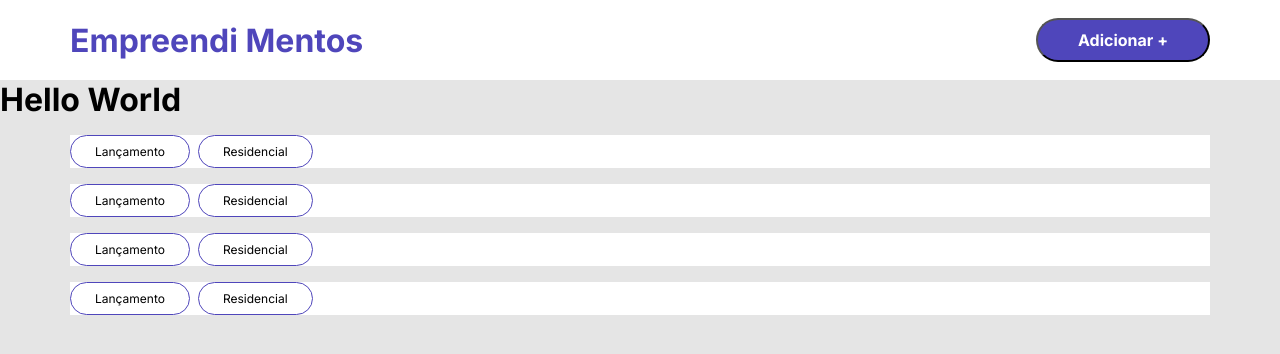
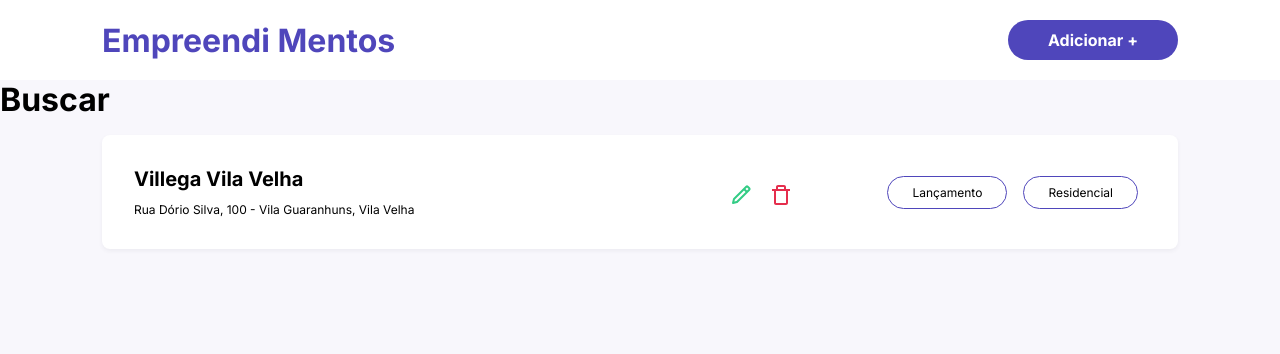
Before and after one commit to gabrielpaiv/empreendimentos, a Next.js app: page / in a window 1280 px wide. Shown: the top 354 px of the page. Built offline with nearby package versions, Linux system fonts and the light colour scheme.

Commit message:
Added Enterprise Component Updated Header and Button styles Added React Icons Updated Global Styles Updated README.md

```diff
--- a/package.json
+++ b/package.json
@@ -14,6 +14,7 @@
     "next": "11.1.2",
     "react": "17.0.2",
     "react-dom": "17.0.2",
+    "react-icons": "^4.3.1",
     "styled-components": "^5.3.1"
   },
   "devDependencies": {
--- a/src/components/Button/styles.ts
+++ b/src/components/Button/styles.ts
@@ -7,4 +7,5 @@ export const ActionButton = styled.button`
   border-radius: 4.5rem;
   font-size: 1rem;
   font-weight: 700;
+  border: none;
 `
--- a/src/components/Enterprise/index.tsx
+++ b/src/components/Enterprise/index.tsx
@@ -1,13 +1,53 @@
-import { Container, Tag, Wrapper } from './styles'
+import {
+  ActionButton,
+  Actions,
+  Container,
+  Content,
+  Address,
+  Tag,
+  Title,
+  TagWrapper,
+  InfoWrapper
+} from './styles'
+import { BiTrashAlt, BiPencil } from 'react-icons/bi'
 
-export function Enterprise() {
+interface EnterpriseProps {
+  title: string
+  address: string
+  tags: string[]
+  edit: () => void
+  remove: () => void
+}
+
+export function Enterprise({
+  title,
+  address,
+  tags,
+  edit,
+  remove
+}: EnterpriseProps) {
   return (
     <Container>
-      <Wrapper></Wrapper>
-      <Wrapper>
-        <Tag>Lançamento</Tag>
-        <Tag>Residencial</Tag>
-      </Wrapper>
+      <Content>
+        <InfoWrapper>
+          <Title>{title}</Title>
+          <Address>{address}</Address>
+        </InfoWrapper>
+        <Actions>
+          <ActionButton onClick={edit}>
+            <BiPencil color="var(--green)" size="1.5rem" />
+          </ActionButton>
+          <ActionButton onClick={remove}>
+            <BiTrashAlt color="var(--red)" size="1.5rem" />
+          </ActionButton>
+        </Actions>
+
+        <TagWrapper>
+          {tags.map(tag => (
+            <Tag key={title + tag}>{tag}</Tag>
+          ))}
+        </TagWrapper>
+      </Content>
     </Container>
   )
 }
--- a/src/components/Enterprise/styles.ts
+++ b/src/components/Enterprise/styles.ts
@@ -3,18 +3,58 @@ import styled from 'styled-components'
 export const Container = styled.div`
   max-width: 1140px;
   margin: 1rem auto;
+  padding: 0 2rem;
+`
+
+export const Content = styled.div`
   display: flex;
   background: var(--white);
+  justify-content: space-between;
+  border-radius: 0.5rem;
+  height: 7.125rem;
+  box-shadow: 0 2px 4px 0 #302e450f;
+  position: relative;
 `
+
 export const Tag = styled.div`
   border-radius: 4.5rem;
   border: 1px solid var(--blue);
   padding: 0.5rem 1.5rem;
   font-size: 0.75rem;
-  margin-right: 0.5rem;
+  margin: 0.5rem;
 `
 
-export const Wrapper = styled.div`
+export const TagWrapper = styled.div`
   display: flex;
   align-items: center;
+  margin: 2rem;
 `
+
+export const InfoWrapper = styled.div`
+  display: flex;
+  flex-direction: column;
+  margin: 2rem;
+  justify-content: space-between;
+`
+
+export const Title = styled.h3`
+  font-weight: 700;
+  font-size: 1.25rem;
+  max-width: 650px;
+`
+
+export const Address = styled.h5`
+  font-size: 0.75rem;
+  font-weight: 400;
+`
+
+export const Actions = styled.div`
+  position: absolute;
+  right: 35%;
+  top: 35%;
+`
+export const ActionButton = styled.button`
+  background: inherit;
+  border: none;
+  margin: 0.5rem;
+`
--- a/src/components/Header/styles.ts
+++ b/src/components/Header/styles.ts
@@ -7,6 +7,7 @@ export const Container = styled.header`
 export const Content = styled.div`
   max-width: 1140px;
   margin: 0 auto;
+  padding: 0 2rem;
   height: 5rem;
   display: flex;
   align-items: center;
--- a/src/pages/index.tsx
+++ b/src/pages/index.tsx
@@ -9,11 +9,14 @@ export default function Home() {
         <title>Empreendi Mentos</title>
       </Head>
       <Header action={() => console.log('oie')} />
-      <h1>Hello World</h1>
-      <Enterprise />
-      <Enterprise />
-      <Enterprise />
-      <Enterprise />
+      <h1>Buscar</h1>
+      <Enterprise
+        title="Villega Vila Velha"
+        address="Rua Dório Silva, 100 - Vila Guaranhuns, Vila Velha"
+        tags={['Lançamento', 'Residencial']}
+        edit={() => console.log('Editando...')}
+        remove={() => console.log('Removendo...')}
+      />
     </>
   )
 }
--- a/src/styles/global.ts
+++ b/src/styles/global.ts
@@ -2,7 +2,7 @@ import { createGlobalStyle } from 'styled-components'
 
 export const GlobalStyle = createGlobalStyle`
   :root{
-    --background: #e5e5e5;
+    --background: #F8F7FC;
     --red: #e52e4d;
     --blue: #4F46bb;
     --green: #33cc85;
@@ -18,7 +18,7 @@ export const GlobalStyle = createGlobalStyle`
     @media (max-width: 1080px){
       font-size: 93.75%;
     }
-    @media (max-width: 720px){
+    @media (max-width: 768px){
       font-size: 87.5%;
     }
   }
```
Also changed, not shown: 1 other file (tests, documents, lock files or other folders).
